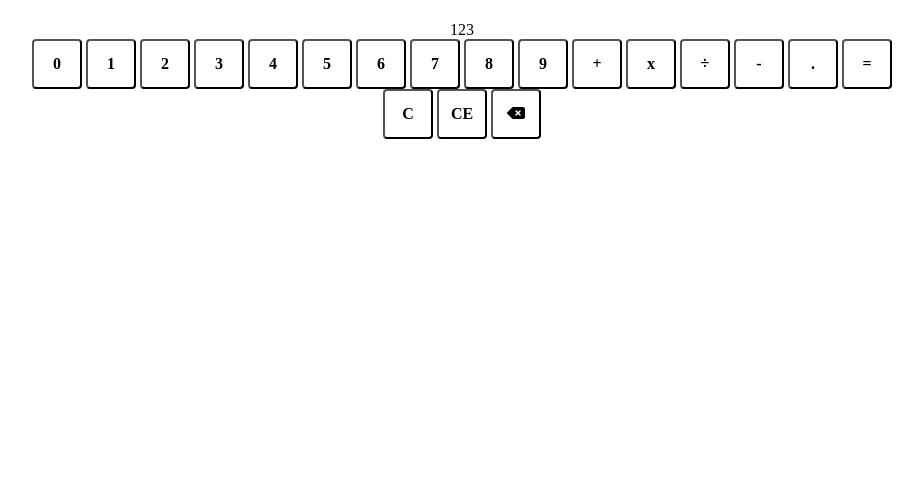
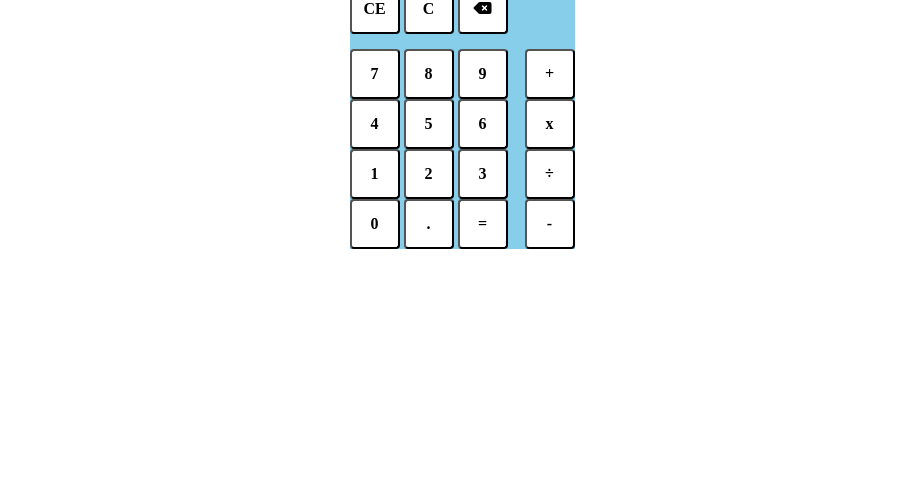
Before and after one commit to Honzi07/odin-calculator, a website: page index.html in a window 1280 px wide. Shown: the part 320-800 px from the top of the page, without its empty margins (178-1101 px from the left). Drawn offline with nearby package versions, Linux system fonts and the light colour scheme.

Commit message:
changes in html and css added css grid

```diff
--- a/index.html
+++ b/index.html
@@ -8,35 +8,41 @@
     <link rel="stylesheet" href="style.css" />
     <link rel="stylesheet" href="node_modules/normalize.css/normalize.css" />
     <script src="script.js" defer></script>
-    <link rel="stylesheet" href="https://fonts.googleapis.com/css2?family=Material+Symbols+Outlined:opsz,wght,FILL,GRAD@20..48,100..700,0..1,-50..200" />
     <script src="https://kit.fontawesome.com/159233ae30.js" crossorigin="anonymous"></script>
   </head>
   <body>
     <div class="container">
       <div class="body">
         <div class="display">
-            123
+            <div class="output">123</div>
+            <div class="input">123</div>
         </div>
         <div class="buttons">
-          <button>0</button>
+            <div class="clear">
+                <button>CE</button>
+                <button>C</button>
+                <button><i class="fa-solid fa-delete-left"></i></button>
+            </div>
+            <div class="numerical">
+                <button>7</button>
+                <button>8</button>
+                <button>9</button>
+                <button>4</button>
+                <button>5</button>
+                <button>6</button>
                 <button>1</button>
                 <button>2</button>
                 <button>3</button>
-          <button>4</button>
-          <button>5</button>
-          <button>6</button>
-          <button>7</button>
-          <button>8</button>
-          <button>9</button>
-          <button>+</button>
+                <button>0</button>
+                <button>.</button>
+                <button>=</button>
+            </div>
+            <div class="operators">
+                <button class="add">+</button>
                 <button>x</button>
                 <button>÷</button>
                 <button>-</button>
-          <button>.</button>
-          <button>=</button>
-          <button>C</button>
-          <button>CE</button>
-          <button><i class="fa-solid fa-delete-left"></i></button>
+            </div>
         </div>
       </div>
     </div>
--- a/style.css
+++ b/style.css
@@ -6,29 +6,53 @@
     display: flex;
     justify-content: center;
     align-items: center;
-    text-align: center;
     min-height: 100vh;
 }
 
 .body {
-    max-width: 70%;
+    /* width: 70%; */
+    /* min-width: 350px; */
+    max-width: 800px;
+    background-color: skyblue;
 }
 
-.buttons {
+.display {
+    font-size: 2rem;
+    text-align: end;
 }
 
 button {
-  background-color: white;
-  font-weight: bold;
-  border-radius: 4px;
-  width: 50px;
-  height: 50px;
+    background-color: white;
+    font-weight: bold;
+    border-radius: 4px;
+    min-width: 50px;
+    min-height: 50px;
+
+  }
+
+.buttons {
+    display: grid;
+    grid-template-columns: 175px 50px;
+    /* gap: 10px; */
+    grid-template-rows: 50px 15px 1fr;
 }
 
-.material-symbols-outlined {
-  font-variation-settings:
-  'FILL' 0,
-  'wght' 400,
-  'GRAD' 0,
-  'opsz' 40
+.clear {
+    place-self: start;
 }
+
+.numerical {
+    grid-column-start: 1;
+    grid-row-start: 3;
+    margin-right: 15px;
+}
+
+.operators {
+    grid-column-start: 2;
+    grid-row-start: 3;
+}
+
+.add {
+    grid-column-start: 2;
+    grid-row-start: 1;
+}
```
Lines whose indentation alone changed are shown as unchanged.
